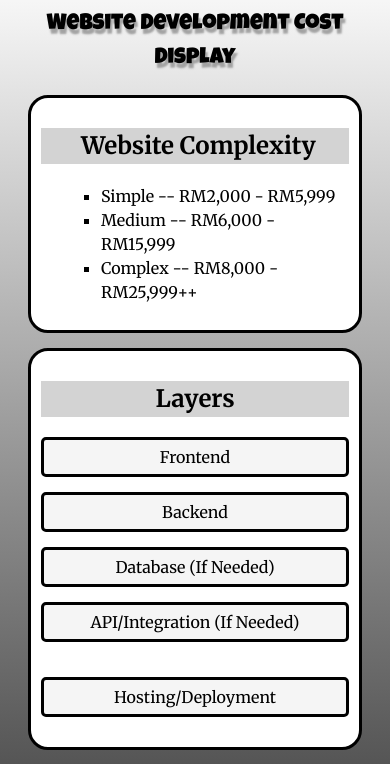
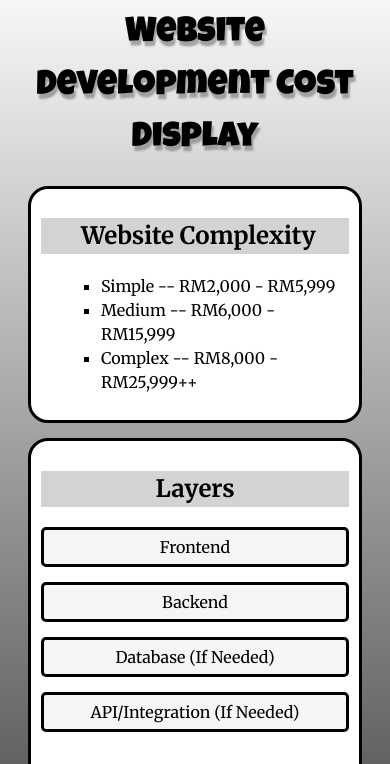
Before and after one commit to yongenang/Website_Cost_Display, a plain HTML site: page index.html in a window 390 px wide. Shown: the part 42-806 px from the top of the page. Drawn offline with Linux system fonts and the light colour scheme.

Commit message:
Update index.html

```diff
--- a/index.html
+++ b/index.html
@@ -125,7 +125,7 @@
 
                 h1 {
                     margin-top: 60px;
-                    font-size: 1.6rem;
+                    font-size: 40px;
                 }
 
                 .complex-container,
@@ -151,7 +151,7 @@
 
                 h1 {
                     margin-top: 50px;
-                    font-size: 1.4rem;
+                    font-size: 35px;
                 }
 
                 .element-container .list-2 li {
@@ -203,4 +203,5 @@
         </div>
 
     </body>
+
 </html>
```
